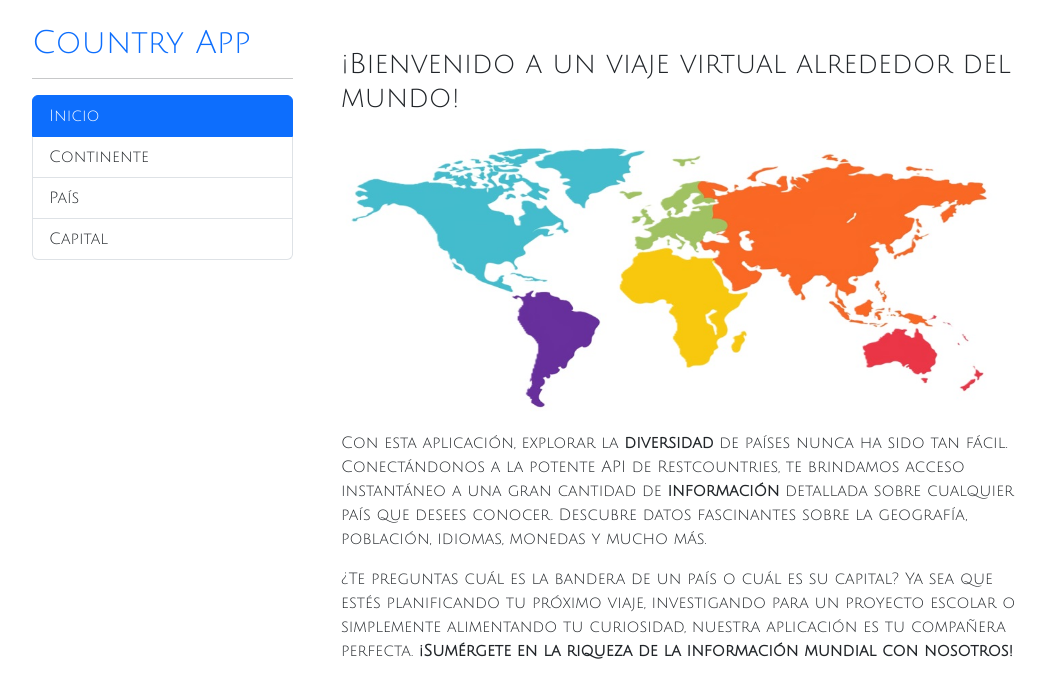
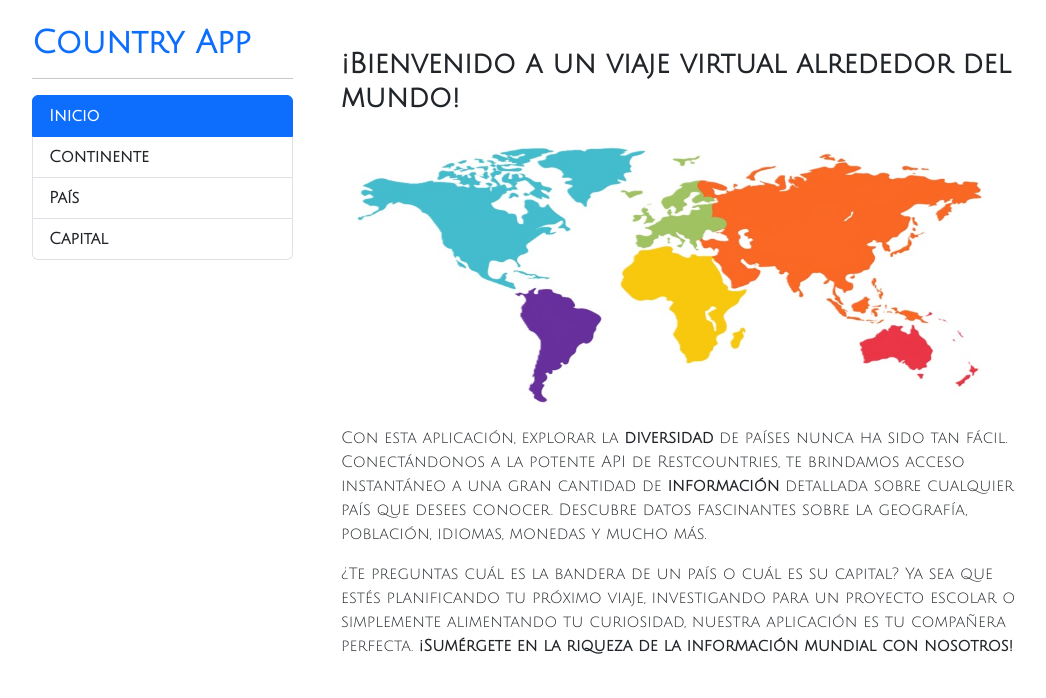
Before and after one commit to elbiavet/countryApp, an Angular app: page /home in a window 1280 px wide. Shown: the top 698 px of the page, without its empty margins (50-1096 px from the left). Built offline with nearby package versions, Linux system fonts and the light colour scheme.

Commit message:
cambios en styles

```diff
--- a/src/app/app.component.html
+++ b/src/app/app.component.html
@@ -1,8 +1,8 @@
 <div class="row mt-4">
-  <div class="col-3">
+  <div class="col-12 col-sm-3">
     <shared-sidebar></shared-sidebar>
   </div>
-  <div class="col-8">
+  <div class="col-11 col-sm-8">
     <router-outlet></router-outlet>
   </div>
 </div>
--- a/src/app/countries/components/country-table/country-table.component.html
+++ b/src/app/countries/components/country-table/country-table.component.html
@@ -1,9 +1,9 @@
-<div *ngIf="countries.length === 0; else table" class="alert alert-warning text-center">
+<div *ngIf="countries.length === 0; else table" class="alert alert-warning text-center mt-3">
     No hay países que mostrar
 </div>
 
 <ng-template #table>
-    <table class="table table-hover mt-3">
+    <table class="table table-responsive table-hover mt-3">
       <thead>
         <tr>
           <th class="text-primary">#</th>
@@ -20,8 +20,8 @@
           <td>
             <img [src]="country.flags.svg" [alt]="country.name.common">
           </td>
-          <td class="fw-bold">{{ country.name.common }}</td>
-          <td>{{ country.capital }}</td>
+          <td class="fw-bold">{{ country.name.common.substr(0,22) }}</td>
+          <td>{{ country.capital[0] }}</td>
           <td>{{ country.population | number }}</td>
           <td>
             <a [routerLink]="['/countries/by/', country.cca3]">Más...</a>
--- a/src/app/countries/pages/country-page/country-page.component.html
+++ b/src/app/countries/pages/country-page/country-page.component.html
@@ -9,18 +9,18 @@
 
     <div class="row">
       <div class="col-12">
-        <h2>País: <strong>{{ country.name.common }}</strong></h2>
+        <h2>País: <span class="fw-bold text-primary">{{ country.name.common }}</span></h2>
         <hr>
       </div>
     </div>
 
     <div class="row">
       <div class="col-4">
-        <h3>Bandera</h3>
+        <h3 class="fw-bold">Bandera</h3>
         <img [src]="country.flags.svg" [alt]="country.name.common" class="img-thumbnail">
       </div>
       <div class="col">
-        <h3>Información</h3>
+        <h3 class="fw-bold">Información</h3>
         <ul class="list-group">
           <li class="list-group-item">
             <strong>Continente:</strong> {{ country.continents }}
@@ -43,13 +43,13 @@
 
     <div class="row mt-3">
       <div class="col-4">
-        <h4>Escudo de armas</h4>
+        <h4 class="fw-bold">Escudo de armas</h4>
         <img [src]="country.coatOfArms.svg" [alt]="country.name.common" width="200">
       </div>´
 
       <div class="col">
 
-        <h3>Traducciones</h3>
+        <h3 class="fw-bold">Traducciones</h3>
 
         <div class="d-flex flex-wrap fs-5">
 
--- a/src/app/shared/components/search-box/search-box.component.html
+++ b/src/app/shared/components/search-box/search-box.component.html
@@ -1,5 +1,5 @@
 <input
-    type="text"
+    type="search"
     class="form-control"
     [placeholder]="placeholder"
     [value]="initialValue"
--- a/src/app/shared/components/sidebar/sidebar.component.html
+++ b/src/app/shared/components/sidebar/sidebar.component.html
@@ -1,27 +1,27 @@
-<h2 class="text-primary">Country App</h2>
+<h2 class="text-primary fw-bold">Country App</h2>
 
 <hr>
 
-<ul class="list-group">
+<ul class="list-group mb-2">
 
     <li routerLink="home"
         routerLinkActive="active"
-        class="list-group-item list-group-item-action">
+        class="list-group-item list-group-item-action fw-bold">
         Inicio
     </li>
     <li routerLink="countries/by-region"
         routerLinkActive="active"
-        class="list-group-item list-group-item-action">
+        class="list-group-item list-group-item-action fw-bold">
         Continente
     </li>
     <li routerLink="countries/by-country"
         routerLinkActive="active"
-        class="list-group-item list-group-item-action">
+        class="list-group-item list-group-item-action fw-bold">
         País
     </li>
     <li routerLink="countries/by-capital"
         routerLinkActive="active"
-        class="list-group-item list-group-item-action">
+        class="list-group-item list-group-item-action fw-bold">
         Capital
     </li>
 </ul>
--- a/src/app/shared/pages/home-page/home-page.component.html
+++ b/src/app/shared/pages/home-page/home-page.component.html
@@ -1,6 +1,7 @@
 <div class="m-4 d-flex flex-column align-items-center">
-    <h3 class="mb-4">¡Bienvenido a un viaje virtual alrededor del mundo!</h3>
-    <img src="./assets/2.jpg" alt="Imagen mundo" width="700" class="mb-3"/>
+    <h3 class="mb-4 fw-bold">¡Bienvenido a un viaje virtual alrededor del mundo!</h3>
+    <img src="./assets/2.jpg" alt="Imagen mundo" width="700" class="mb-3 img-fluid"/>
+
     <p>Con esta aplicación, explorar la <strong>diversidad</strong> de países nunca ha sido tan fácil. Conectándonos a la potente API de Restcountries, te brindamos acceso instantáneo a una gran cantidad de <strong>información</strong> detallada sobre cualquier país que desees conocer. Descubre datos fascinantes sobre la geografía, población, idiomas, monedas y mucho más.
 
     <p>¿Te preguntas cuál es la bandera de un país o cuál es su capital? Ya sea que estés planificando tu próximo viaje, investigando para un proyecto escolar o simplemente alimentando tu curiosidad, nuestra aplicación es tu compañera perfecta. <strong>¡Sumérgete en la riqueza de la información mundial con nosotros!</strong></p>
```
Also changed, not shown: 7 other files (tests, documents, lock files or other folders).
